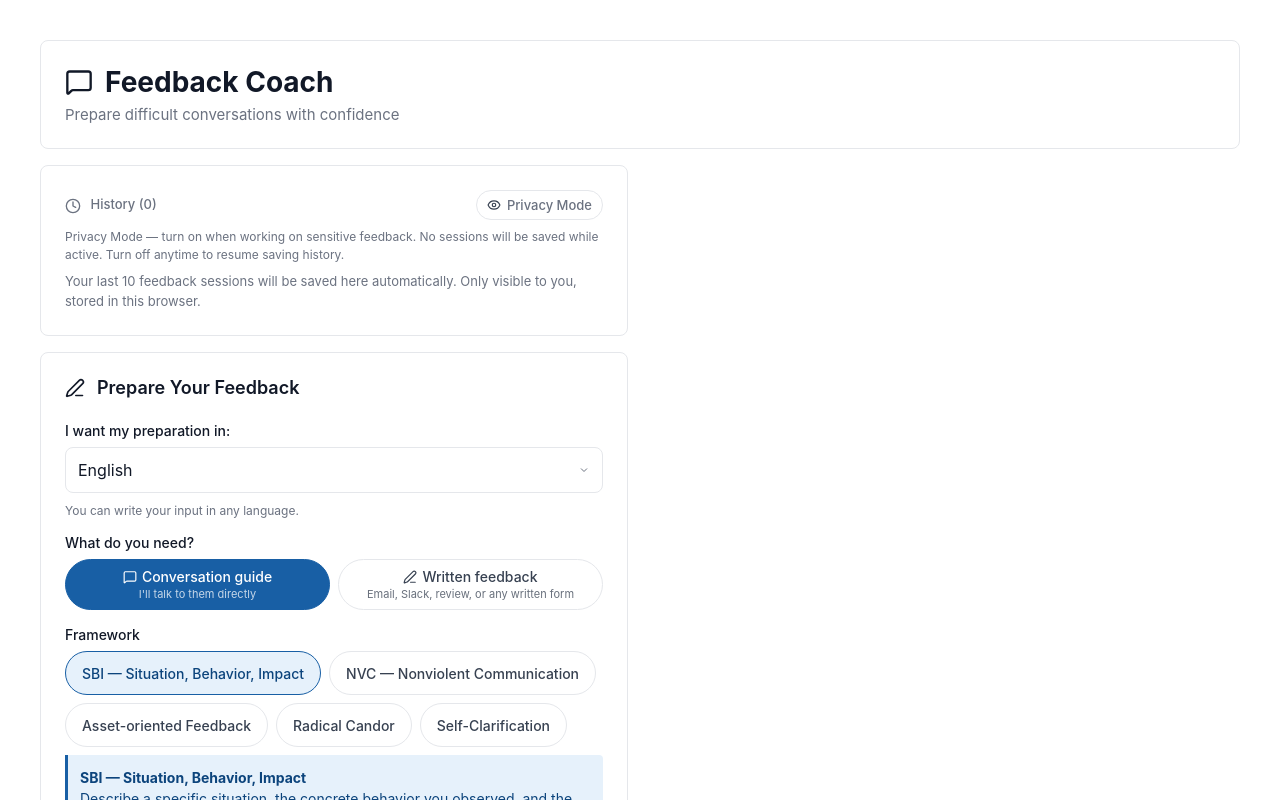
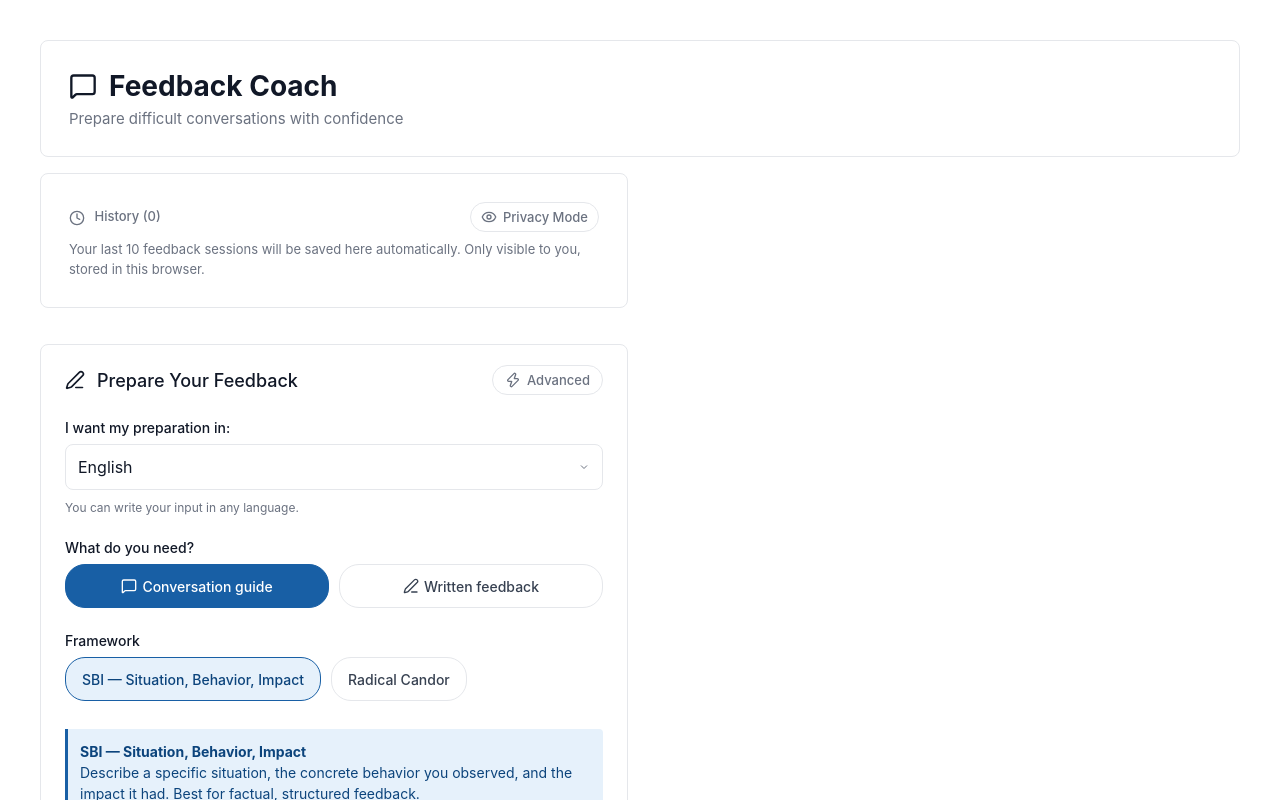
Before and after one commit to WieSoe/feedback-coach, a React (Vite) app: page / in a window 1280 px wide. Both pictures are taken after typing "Sample123" into the empty fields and a click on the button "Start Using Feedback Coach". Shown: the top 800 px of the page. Built offline with nearby package versions, Linux system fonts and the light colour scheme.

Commit message:
feat: advanced mode, unified toggle styles, privacy mode improvements, UI spacing fixes, consistent Lucide icons

```diff
--- a/src/App.css
+++ b/src/App.css
@@ -41,6 +41,7 @@
 .left-column {
   display: flex;
   flex-direction: column;
+  gap: 20px;
 }
 
 @media (max-width: 768px) {
@@ -54,7 +55,7 @@
   background: #ffffff;
   border-radius: 8px;
   border: 0.5px solid #e5e7eb;
-  padding: 24px;
+  padding: 28px;
 }
 
 /* ── Form layout ── */
@@ -75,6 +76,26 @@ form {
   font-weight: 500;
   color: #111827;
   font-size: 14px;
+}
+
+.toggle-btn-inactive {
+  border: 1px solid #e5e7eb;
+  color: #6b7280;
+  background: #ffffff;
+}
+
+.toggle-btn-active {
+  border: 1px solid #185FA5;
+  color: #185FA5;
+  background: #eff6ff;
+}
+
+.toggle-btn-inactive:hover {
+  background: #f9fafb;
+}
+
+.toggle-btn-active:hover {
+  background: #e6f1fb;
 }
 
 .form-group input,
--- a/src/App.jsx
+++ b/src/App.jsx
@@ -1,5 +1,4 @@
 import { useState } from 'react'
-import PropTypes from 'prop-types'
 import { MessageSquare } from 'lucide-react'
 import { Analytics } from '@vercel/analytics/react'
 import FeedbackForm from './components/FeedbackForm'
@@ -15,6 +14,7 @@ const HISTORY_STORAGE_KEY = 'feedback_history'
 const OUTPUT_LANGUAGE_STORAGE_KEY = 'feedback_output_language'
 const API_KEY_STORAGE_KEY = 'anthropic_api_key'
 const PRIVACY_MODE_STORAGE_KEY = 'privacy_mode_enabled'
+const ADVANCED_MODE_STORAGE_KEY = 'feedback_coach_advanced_mode'
 
 const LANGUAGE_MAP = {
   de: 'Deutsch',
@@ -75,6 +75,7 @@ const detectBrowserLanguage = () => {
 const loadApiKey = () => localStorage.getItem(API_KEY_STORAGE_KEY) || ''
 
 const loadPrivacyMode = () => localStorage.getItem(PRIVACY_MODE_STORAGE_KEY) === 'true'
+const loadAdvancedMode = () => localStorage.getItem(ADVANCED_MODE_STORAGE_KEY) === 'true'
 
 const DEFAULT_FORM_DATA = {
   framework: 'sbi',
@@ -95,6 +96,7 @@ export default function App() {
   const [feedbackHistory, setFeedbackHistory] = useState(loadHistory)
   const [historyOpen, setHistoryOpen] = useState(false)
   const [privacyMode, setPrivacyMode] = useState(loadPrivacyMode)
+  const [advancedMode, setAdvancedMode] = useState(loadAdvancedMode)
   const [formInitialData, setFormInitialData] = useState(null)
   const [selectedLanguage, setSelectedLanguage] = useState(() => {
     const saved = localStorage.getItem(OUTPUT_LANGUAGE_STORAGE_KEY)
@@ -539,6 +541,11 @@ Please respond with ONLY valid JSON (no markdown, no extra text), exactly in thi
               onSubmit={handleGenerateFeedback}
               loading={loading}
               privacyMode={privacyMode}
+              advancedMode={advancedMode}
+              onAdvancedModeChange={(val) => {
+                setAdvancedMode(val)
+                localStorage.setItem(ADVANCED_MODE_STORAGE_KEY, String(val))
+              }}
               initialData={formInitialData}
               selectedLanguage={selectedLanguage}
               onLanguageChange={handleLanguageChange}
@@ -555,6 +562,7 @@ Please respond with ONLY valid JSON (no markdown, no extra text), exactly in thi
               onFollowUp={handleFollowUp}
               onReset={handleReset}
               selectedLanguage={selectedLanguage}
+              advancedMode={advancedMode}
             />
           )}
         </div>
@@ -590,8 +598,6 @@ Please respond with ONLY valid JSON (no markdown, no extra text), exactly in thi
   )
 }
 
-App.propTypes = PropTypes.exact({})
-
 function generatePrompt(formData, selectedLanguage) {
   const safeLanguage = sanitizeOutputLanguage(selectedLanguage)
   const outputFormat = formData.outputFormat || 'conversation'
@@ -605,7 +611,10 @@ function generatePrompt(formData, selectedLanguage) {
     ? `\nIMPORTANT: This feedback is addressed TO THE MANAGER, not to ${recipient}.
 Never use 'I need to address this with ${recipient}' or similar.
 The user is speaking to the manager about ${recipient}.
-Use third person when referring to ${recipient}.`
+Use third person when referring to ${recipient}.
+Do NOT suggest what the manager should do with ${recipient} (no coaching recommendations, no HR action plans).
+Only report: (1) what the user observed (factual), (2) the impact on the team, (3) what the user needs from the manager (awareness, a conversation, clarity on next steps).
+The manager decides what to do — not the feedback giver.`
     : ''
 
   const promptInjectionGuard = `
@@ -791,6 +800,7 @@ Rules:
 - No 'I feel' language — focus on observable facts and impact
 - Only use facts provided by the user
 - Max 150 words
+- End with a short, direct invitation to dialogue — one sentence maximum. Examples: 'Can we discuss this soon?' / 'I'd like to find a solution together.' / 'I'm open to hearing your perspective on this.' This reflects Kim Scott's core principle: Radical Candor is direct AND caring — not a one-way verdict.
 - Respond in ${safeLanguage}`,
     self: `Self-Clarification is designed for conversation preparation only,
 not for written feedback. If this format is selected with written output,
--- a/src/components/FeedbackForm.jsx
+++ b/src/components/FeedbackForm.jsx
@@ -60,11 +60,15 @@ const OUTPUT_LANGUAGES = [
   'العربية',
 ]
 
+const ADVANCED_BANNER_DISMISSED_KEY = 'feedback_coach_advanced_banner_dismissed'
+
 export default function FeedbackForm({
   onSubmit,
   loading,
-  privacyMode,
-  initialData,
+  privacyMode = false,
+  advancedMode = false,
+  onAdvancedModeChange,
+  initialData = null,
   selectedLanguage,
   onLanguageChange,
   onNeutralize,
@@ -87,10 +91,19 @@ export default function FeedbackForm({
   const [showDefuseRecommendation, setShowDefuseRecommendation] = useState(true)
   const [defuseSkipped, setDefuseSkipped] = useState(false)
   const [defuseCompleted, setDefuseCompleted] = useState(false)
+  const [advancedBannerDismissed, setAdvancedBannerDismissed] = useState(() => {
+    return localStorage.getItem(ADVANCED_BANNER_DISMISSED_KEY) === 'true'
+  })
 
   const isSelf = formData.framework === 'self'
   const isManagerAboutSomeone = formData.situationType === 'Feedback about someone to their Manager'
   const canGenerateManagerFeedback = defuseSkipped || defuseCompleted
+
+  const BASIC_FRAMEWORK_IDS = ['sbi', 'radical']
+  const visibleFrameworks = advancedMode
+    ? FRAMEWORKS
+    : FRAMEWORKS.filter((fw) => BASIC_FRAMEWORK_IDS.includes(fw.id))
+  const BASIC_SITUATION_TYPES = SITUATION_TYPES.filter((t) => t !== 'Feedback about someone to their Manager')
 
   useEffect(() => {
     if (isManagerAboutSomeone) {
@@ -98,6 +111,29 @@ export default function FeedbackForm({
       setDefuseSkipped(false)
     }
   }, [isManagerAboutSomeone])
+
+  useEffect(() => {
+    if (isSelf && formData.outputFormat !== 'conversation') {
+      setFormData((prev) => ({ ...prev, outputFormat: 'conversation' }))
+      onOutputFormatChange?.('conversation')
+    }
+  // eslint-disable-next-line react-hooks/exhaustive-deps
+  }, [isSelf])
+
+  useEffect(() => {
+    if (!advancedMode) {
+      // If unsupported framework selected, reset to sbi
+      if (!BASIC_FRAMEWORK_IDS.includes(formData.framework)) {
+        setFormData((prev) => ({ ...prev, framework: 'sbi' }))
+        onFrameworkChange?.('sbi')
+      }
+      // If manager situation selected, reset to first basic type
+      if (formData.situationType === 'Feedback about someone to their Manager') {
+        setFormData((prev) => ({ ...prev, situationType: 'Feedback to my Report' }))
+      }
+    }
+  // eslint-disable-next-line react-hooks/exhaustive-deps
+  }, [advancedMode])
 
   useEffect(() => {
     if (!initialData) return
@@ -202,10 +238,35 @@ export default function FeedbackForm({
 
   return (
     <div className="feedback-form card">
-      <h2 className="feedback-form-title">
-        <PenLine width={20} height={20} style={{ flexShrink: 0 }} />
-        <span>Prepare Your Feedback</span>
-      </h2>
+      <div className="feedback-form-header">
+        <h2 className="feedback-form-title">
+          <PenLine width={20} height={20} style={{ flexShrink: 0 }} />
+          <span>Prepare Your Feedback</span>
+        </h2>
+        <button
+          type="button"
+          className={`advanced-mode-toggle ${advancedMode ? 'toggle-btn-active' : 'toggle-btn-inactive'}`}
+          aria-pressed={advancedMode}
+          onClick={() => onAdvancedModeChange?.(!advancedMode)}
+        >
+          <Zap size={16} style={{ flexShrink: 0 }} />
+          <span>Advanced</span>
+        </button>
+      </div>
+      {advancedMode && !advancedBannerDismissed && (
+        <div className="advanced-mode-banner">
+          <span>For experienced communicators and leaders — additional frameworks and tools for nuanced, high-stakes conversations.</span>
+          <button
+            type="button"
+            className="advanced-mode-banner-dismiss"
+            aria-label="Dismiss"
+            onClick={() => {
+              setAdvancedBannerDismissed(true)
+              localStorage.setItem(ADVANCED_BANNER_DISMISSED_KEY, 'true')
+            }}
+          >✕</button>
+        </div>
+      )}
 
       <form onSubmit={handleSubmit} noValidate>
         <div className="form-group output-language-group">
@@ -226,7 +287,7 @@ export default function FeedbackForm({
           <p id="output-language-hint" className="output-language-hint">You can write your input in any language.</p>
         </div>
 
-        <div className="form-group">
+        {!isSelf && <div className="form-group">
           <label id="output-format-label">What do you need?</label>
           <div className="output-format-pills" role="group" aria-labelledby="output-format-label">
             <button
@@ -242,10 +303,9 @@ export default function FeedbackForm({
               }}
             >
               <span className="output-format-pill-main">
-                <MessageSquare size={14} className="output-format-pill-icon" />
+                <MessageSquare size={16} className="output-format-pill-icon" />
                 Conversation guide
               </span>
-              <span className="output-format-pill-sub">I'll talk to them directly</span>
             </button>
             <button
               type="button"
@@ -260,13 +320,12 @@ export default function FeedbackForm({
               }}
             >
               <span className="output-format-pill-main">
-                <PenLine size={14} className="output-format-pill-icon" />
+                <PenLine size={16} className="output-format-pill-icon" />
                 Written feedback
               </span>
-              <span className="output-format-pill-sub">Email, Slack, review, or any written form</span>
             </button>
           </div>
-        </div>
+        </div>}
 
         {isManagerAboutSomeone ? (
           <div className="self-intro-box">
@@ -281,7 +340,7 @@ export default function FeedbackForm({
           <div className="form-group">
             <label id="framework-label">Framework</label>
             <div className="framework-pills" role="group" aria-labelledby="framework-label">
-              {FRAMEWORKS.map((fw) => (
+              {visibleFrameworks.map((fw) => (
                 <button
                   key={fw.id}
                   type="button"
@@ -325,7 +384,7 @@ export default function FeedbackForm({
                 value={formData.situationType}
                 onChange={handleChange}
               >
-                {SITUATION_TYPES.map((type) => (
+                {(advancedMode ? SITUATION_TYPES : BASIC_SITUATION_TYPES).map((type) => (
                   <option key={type} value={type}>
                     {type}
                   </option>
@@ -363,6 +422,15 @@ export default function FeedbackForm({
             placeholder={isSelf ? 'e.g., A colleague interrupted me, I felt dismissed in a meeting...' : 'e.g., Code quality, Communication, Deadline missed'}
             autoComplete="off"
           />
+          {isSelf && (
+            <div className="self-negotiation-hint">
+              Once you know your unmet need, you can negotiate from interests — not positions.
+              Instead of <em>&ldquo;I want you to stop interrupting me&rdquo;</em> (position), you can say{' '}
+              <em>&ldquo;I need to feel heard in meetings&rdquo;</em> (interest).
+              Interests are negotiable — positions create conflict.<br />
+              <span className="self-negotiation-hint-source">Based on the Harvard Negotiation Method by Fisher &amp; Ury.</span>
+            </div>
+          )}
         </div>
 
         <div className="form-group">
@@ -382,7 +450,7 @@ export default function FeedbackForm({
             }
           />
 
-          {isManagerAboutSomeone && (
+          {isManagerAboutSomeone && advancedMode && (
             <>
               <button
                 type="button"
@@ -488,7 +556,7 @@ export default function FeedbackForm({
           <p className="char-counter">{formData.description.length} / 2000 characters</p>
         </div>
 
-        {isManagerAboutSomeone && showDefuseRecommendation && (
+        {isManagerAboutSomeone && advancedMode && showDefuseRecommendation && (
           <div className="defuse-recommendation-note">
             <p>
               We recommend defusing your language before generating. This helps ensure your feedback is factual and neutral.
@@ -535,6 +603,8 @@ FeedbackForm.propTypes = {
   onSubmit: PropTypes.func.isRequired,
   loading: PropTypes.bool.isRequired,
   privacyMode: PropTypes.bool,
+  advancedMode: PropTypes.bool,
+  onAdvancedModeChange: PropTypes.func,
   initialData: PropTypes.shape({
     framework: PropTypes.string,
     situationType: PropTypes.string,
@@ -551,10 +621,3 @@ FeedbackForm.propTypes = {
   onOutputFormatChange: PropTypes.func,
   onFrameworkChange: PropTypes.func,
 }
-
-FeedbackForm.defaultProps = {
-  privacyMode: false,
-  initialData: null,
-  onOutputFormatChange: undefined,
-  onFrameworkChange: undefined,
-}
--- a/src/components/FeedbackHistory.jsx
+++ b/src/components/FeedbackHistory.jsx
@@ -26,31 +26,32 @@ export default function FeedbackHistory({ entries, isOpen, privacyMode, onToggle
           aria-expanded={isOpen}
           disabled={privacyMode}
         >
-          <Clock style={{ display: 'inline', verticalAlign: 'middle', marginRight: '6px', width: '16px', height: '16px' }} /> History ({entries.length})
+          <Clock size={16} style={{ display: 'inline', verticalAlign: 'middle', marginRight: '6px' }} /> History ({entries.length})
         </button>
         <div className="privacy-controls">
           <button
             type="button"
-            className="privacy-toggle"
+            className={`privacy-toggle ${privacyMode ? 'toggle-btn-active' : 'toggle-btn-inactive'}`}
             onClick={onTogglePrivacyMode}
             aria-pressed={privacyMode}
             aria-label={privacyMode ? 'Disable privacy mode' : 'Enable privacy mode'}
             title="Privacy Mode — turn on when working on sensitive feedback. No sessions will be saved while active. Turn off anytime to resume saving history."
           >
             {privacyMode ? (
-              <EyeOff style={{ width: '14px', height: '14px', marginRight: '6px', verticalAlign: 'middle' }} />
+              <EyeOff size={16} style={{ marginRight: '6px', verticalAlign: 'middle' }} />
             ) : (
-              <Eye style={{ width: '14px', height: '14px', marginRight: '6px', verticalAlign: 'middle' }} />
+              <Eye size={16} style={{ marginRight: '6px', verticalAlign: 'middle' }} />
             )}
             <span className="privacy-toggle-label">Privacy Mode</span>
           </button>
-          {privacyMode && <span className="private-session-chip">● Private session</span>}
         </div>
       </div>
 
-      <p className="privacy-mode-hint">
-        Privacy Mode — turn on when working on sensitive feedback. No sessions will be saved while active. Turn off anytime to resume saving history.
-      </p>
+      {privacyMode && (
+        <p className="privacy-mode-hint">
+          Privacy Mode — turn on when working on sensitive feedback. No sessions will be saved while active. Turn off anytime to resume saving history.
+        </p>
+      )}
 
       {!privacyMode && !isOpen && entries.length === 0 && (
         <p className="history-intro-hint">
--- a/src/components/FeedbackOutput.jsx
+++ b/src/components/FeedbackOutput.jsx
@@ -20,6 +20,7 @@ export default function FeedbackOutput({
   onFollowUp,
   onReset,
   selectedLanguage,
+  advancedMode = false,
 }) {
   const isSelf = data.framework === 'self'
   const isManagerReport = data.situationType === 'Feedback about someone to their Manager'
@@ -30,6 +31,10 @@ export default function FeedbackOutput({
   const [editableText, setEditableText] = useState(data.generatedFeedback)
   const messagesEndRef = useRef(null)
   const textareaRef = useRef(null)
+
+  useEffect(() => {
+    setEditableText(data.generatedFeedback)
+  }, [data.generatedFeedback])
 
   useEffect(() => {
     if (textareaRef.current) {
@@ -190,7 +195,7 @@ export default function FeedbackOutput({
         </div>
       )}
 
-      {!isWritten && (
+      {!isWritten && advancedMode && (
       <div className="chat-section" aria-label="Follow-up conversation">
         <h3>🗨️ Refine or Practice</h3>
 
@@ -275,4 +280,5 @@ FeedbackOutput.propTypes = {
   onFollowUp: PropTypes.func.isRequired,
   onReset: PropTypes.func.isRequired,
   selectedLanguage: PropTypes.string.isRequired,
+  advancedMode: PropTypes.bool,
 }
--- a/src/styles/FeedbackForm.css
+++ b/src/styles/FeedbackForm.css
@@ -1,8 +1,12 @@
 .feedback-form h2 {
-  margin-bottom: 24px;
+  margin-bottom: 0;
   color: #111827;
   font-size: 18px;
-  font-weight: 600;
+  font-weight: 500;
+}
+
+.feedback-form label {
+  font-weight: 500;
 }
 
 .feedback-form-title {
@@ -11,10 +15,69 @@
   gap: 12px;
 }
 
+.feedback-form-header {
+  display: flex;
+  align-items: center;
+  justify-content: space-between;
+  margin-bottom: 24px;
+}
+
+.feedback-form-header .feedback-form-title {
+  margin-bottom: 0;
+}
+
+.feedback-form.card {
+  padding: 20px 24px;
+}
+
+.advanced-mode-toggle {
+  display: inline-flex;
+  align-items: center;
+  gap: 6px;
+  font-size: 13px;
+  font-weight: 500;
+  border-radius: 20px;
+  padding: 6px 12px;
+  cursor: pointer;
+  transition: color 0.15s, background 0.15s, border-color 0.15s;
+  white-space: nowrap;
+}
+
+.advanced-mode-banner {
+  display: flex;
+  align-items: center;
+  justify-content: space-between;
+  gap: 8px;
+  background: #eff6ff;
+  border: 1px solid #bfdbfe;
+  border-radius: 8px;
+  padding: 8px 12px;
+  font-size: 13px;
+  color: #1e40af;
+  margin-top: 16px;
+  margin-bottom: 24px;
+}
+
+.advanced-mode-banner-dismiss {
+  flex-shrink: 0;
+  background: none;
+  border: none;
+  cursor: pointer;
+  color: #6b7280;
+  font-size: 14px;
+  line-height: 1;
+  padding: 0 2px;
+}
+
+.advanced-mode-banner-dismiss:hover {
+  color: #111827;
+}
+
+
 .feedback-form form {
   display: flex;
   flex-direction: column;
-  gap: 16px;
+  gap: 24px;
 }
 
 .form-group {
@@ -97,13 +160,14 @@
 .framework-pills {
   display: flex;
   flex-wrap: wrap;
-  gap: 8px;
+  gap: 10px;
+  margin-bottom: 20px;
 }
 
 .pill {
   padding: 8px 16px;
   min-height: 44px;
-  border-radius: 999px;
+  border-radius: 20px;
   border: 0.5px solid #e5e7eb;
   background: #ffffff;
   color: #374151;
@@ -430,17 +494,18 @@
 /* Output format pills */
 .output-format-pills {
   display: flex;
-  gap: 8px;
+  gap: 10px;
 }
 
 .output-format-pill {
   flex: 1;
   display: flex;
-  flex-direction: column;
+  flex-direction: row;
   align-items: center;
   justify-content: center;
-  padding: 8px 14px;
-  border-radius: 999px;
+  padding: 8px 16px;
+  min-height: 44px;
+  border-radius: 20px;
   border: 0.5px solid #e5e7eb;
   background: #ffffff;
   color: #374151;
@@ -485,18 +550,32 @@
   color: #ffffff;
 }
 
-.output-format-pill-sub {
-  display: block;
-  font-size: 11px;
-  font-weight: 400;
-  margin-top: 2px;
-  opacity: 0.75;
-  color: inherit;
-}
-
 .privacy-session-reminder {
   margin: 6px 0 0;
   font-size: 12px;
   color: #6b7280;
   font-style: italic;
 }
+
+.self-negotiation-hint {
+  background: #E6F1FB;
+  border-left: 3px solid #185FA5;
+  border-radius: 6px;
+  padding: 12px;
+  font-size: 13px;
+  color: #0C447C;
+  margin-top: 8px;
+  line-height: 1.55;
+}
+
+.self-negotiation-hint em {
+  font-style: italic;
+}
+
+.self-negotiation-hint-source {
+  display: block;
+  margin-top: 6px;
+  font-size: 12px;
+  color: #185FA5;
+  opacity: 0.8;
+}
--- a/src/styles/FeedbackHistory.css
+++ b/src/styles/FeedbackHistory.css
@@ -8,6 +8,7 @@
   align-items: center;
   justify-content: space-between;
   gap: 10px;
+  margin-bottom: 0;
 }
 
 .privacy-controls {
@@ -16,6 +17,7 @@
   gap: 8px;
   flex-wrap: wrap;
   justify-content: flex-end;
+  margin-left: auto;
 }
 
 .history-toggle {
@@ -51,26 +53,11 @@
   display: inline-flex;
   align-items: center;
   width: auto;
-  border: 0.5px solid #e5e7eb;
-  background: #ffffff;
-  color: #374151;
   font-size: 12px;
   font-weight: 500;
   border-radius: 999px;
   padding: 6px 10px;
   box-shadow: none;
-}
-
-.privacy-toggle:hover {
-  border-color: #185FA5;
-  color: #185FA5;
-  box-shadow: none;
-}
-
-.privacy-toggle[aria-pressed='true'] {
-  border-color: #185FA5;
-  background: rgba(24, 95, 165, 0.1);
-  color: #185FA5;
 }
 
 .privacy-toggle:focus-visible {
@@ -80,16 +67,7 @@
 
 .privacy-toggle-label {
   font-size: 13px;
-  color: #6b7280;
-}
-
-.private-session-chip {
-  color: #92400e;
-  background: #fef3c7;
-  padding: 2px 8px;
-  border-radius: 20px;
-  font-size: 12px;
-  font-weight: 500;
+  color: inherit;
 }
 
 .privacy-mode-hint {
```
